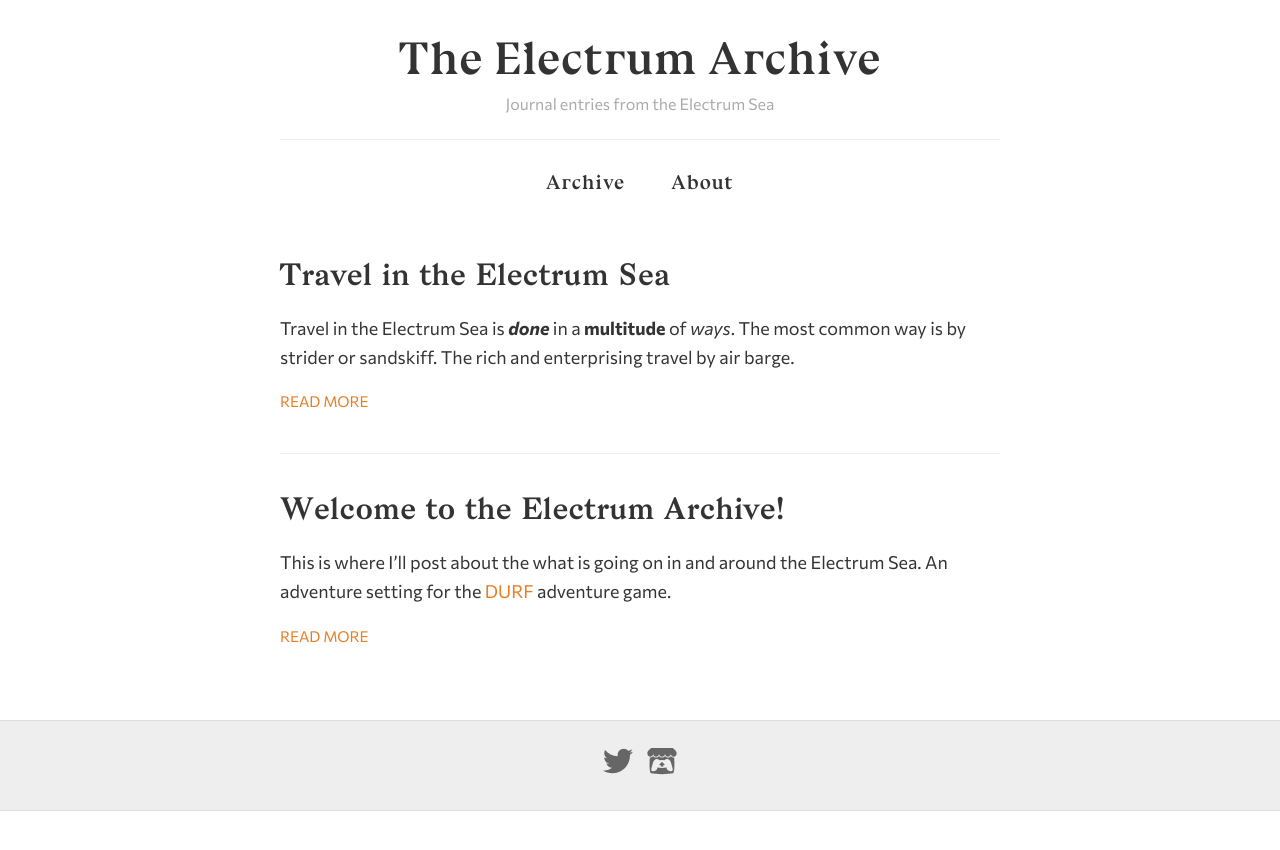
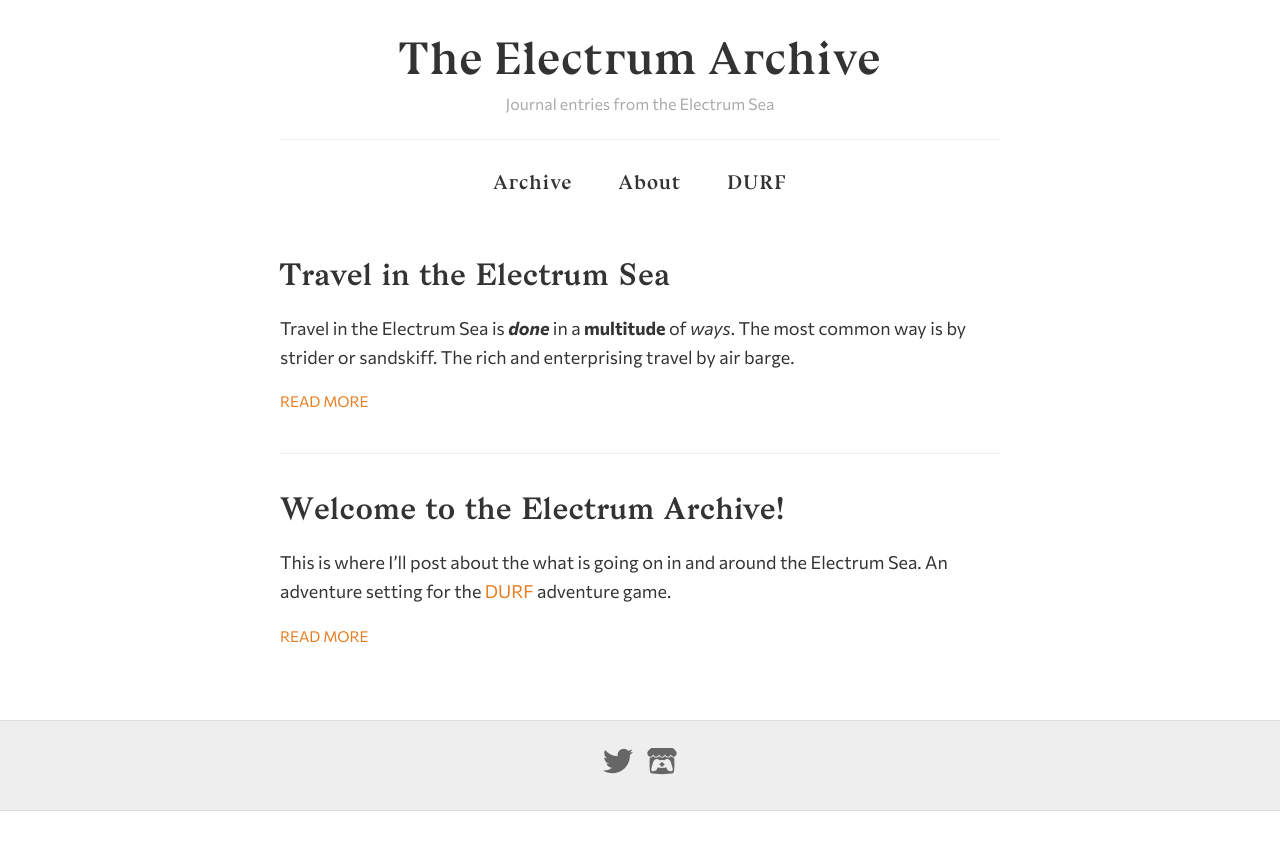
Before and after one commit to emielboven/emielboven.github.io, a Jekyll site: the page built from index.html, in a window 1280 px wide. Shown: the top 850 px of the page. Built offline with Jekyll 4.4.1, drawn with Linux system fonts in a browser that asks for light colours.

Commit message:
changed itch links and added DURF page

```diff
--- a/_includes/svg-icons.html
+++ b/_includes/svg-icons.html
@@ -9,5 +9,5 @@
 {% if site.footer-links.rss %}<a href="{{ site.baseurl }}/feed.xml"><i class="svg-icon rss"></i></a>{% endif %}
 {% if site.footer-links.twitter %}<a href="https://www.twitter.com/{{ site.footer-links.twitter }}"><i class="svg-icon twitter"></i></a>{% endif %}
 {% if site.footer-links.stackoverflow %}<a href="http://stackoverflow.com/{{ site.footer-links.stackoverflow }}"><i class="svg-icon stackoverflow"></i></a>{% endif %}
-{% if site.footer-links.youtube %}<a href="https://itch.io/{{ site.footer-links.youtube }}"><i class="svg-icon youtube"></i></a>{% endif %}
+{% if site.footer-links.youtube %}<a href="https://{{ site.footer-links.youtube }}.itch.io/"><i class="svg-icon youtube"></i></a>{% endif %}
 {% if site.footer-links.googleplus %}<a href="https://plus.google.com/{{ site.footer-links.googleplus }}"><i class="svg-icon googleplus"></i></a>{% endif %}
--- a/_layouts/default.html
+++ b/_layouts/default.html
@@ -35,6 +35,7 @@
       {% for page in site.pages_list %}
       <small><a href="{{ page[1]  }}">{{ page[0] }}</a></small>
       {% endfor %}
+      <small><a href="https://emielboven.itch.io/durf">DURF</a></small>
     </h3>
   </nav>
   <div id="main" role="main" class="container">
```
